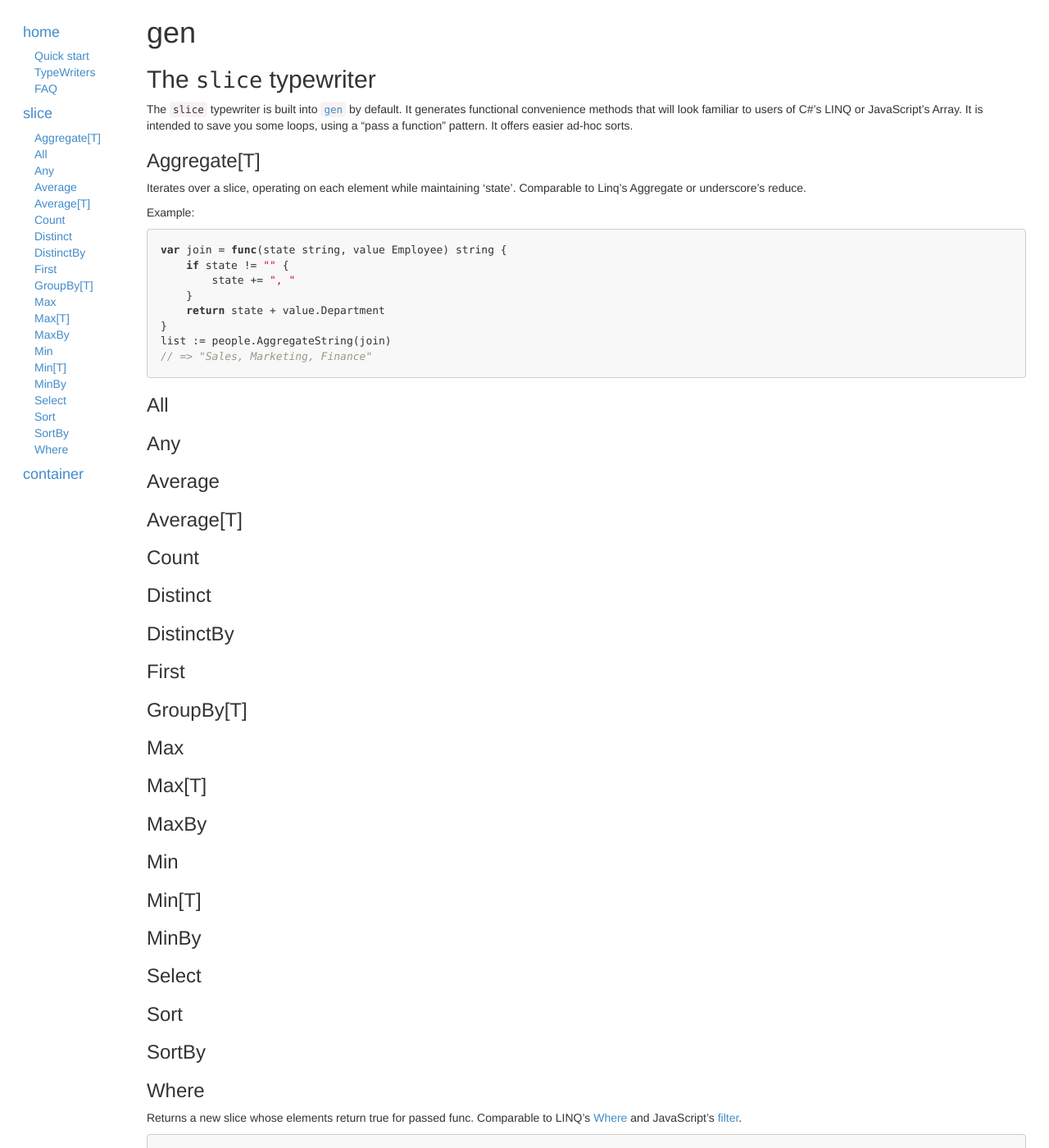
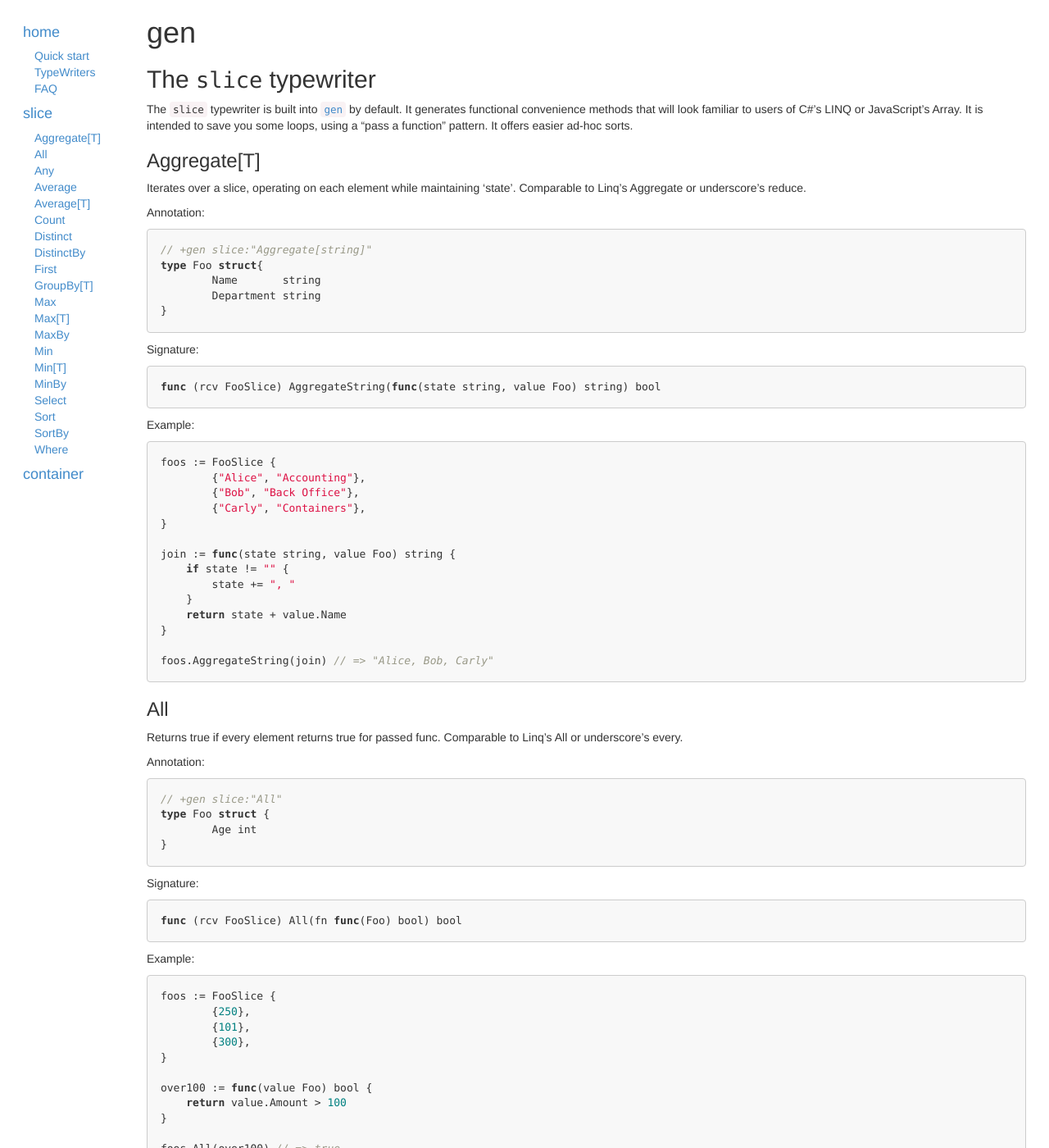
Before and after one commit to clipperhouse/gen, a Jekyll site: the page built from slice/index.md, in a window 1280 px wide and 1400 px high. Shown: the whole window at 82% size. Built offline with Jekyll 4.4.1, drawn with Linux system fonts in a browser that asks for light colours; nearby versions of some CDN libraries.

Commit message:
add some docs

```diff
--- a/slice/index.md
+++ b/slice/index.md
@@ -13,18 +13,63 @@ The `slice` typewriter is built into [`gen`](../) by default. It generates funct
 
 Iterates over a slice, operating on each element while maintaining ‘state’. Comparable to Linq’s Aggregate or underscore’s reduce.
 
+Annotation:
+
+	// +gen slice:"Aggregate[string]"
+	type Foo struct{
+		Name 	   string
+		Department string
+	}
+
+Signature:
+
+	func (rcv FooSlice) AggregateString(func(state string, value Foo) string) bool
+
 Example:
 
-	var join = func(state string, value Employee) string {
+	foos := FooSlice {
+		{"Alice", "Accounting"},
+		{"Bob", "Back Office"},
+		{"Carly", "Containers"},
+	}
+
+	join := func(state string, value Foo) string {
 	    if state != "" {
 	        state += ", "
 	    }
-	    return state + value.Department
+	    return state + value.Name
 	}
-	list := people.AggregateString(join)
-	// => "Sales, Marketing, Finance"
+
+	foos.AggregateString(join) // => "Alice, Bob, Carly"
 
 ### All
+
+Returns true if every element returns true for passed func. Comparable to Linq’s All or underscore’s every.
+
+Annotation:
+
+	// +gen slice:"All"
+	type Foo struct {
+		Age int
+	}
+
+Signature:
+
+	func (rcv FooSlice) All(fn func(Foo) bool) bool
+
+Example:
+
+	foos := FooSlice {
+		{250},
+		{101},
+		{300},
+	}
+
+	over100 := func(value Foo) bool {
+	    return value.Amount > 100
+	}
+
+	foos.All(over100) // => true
 
 ### Any
 
```
